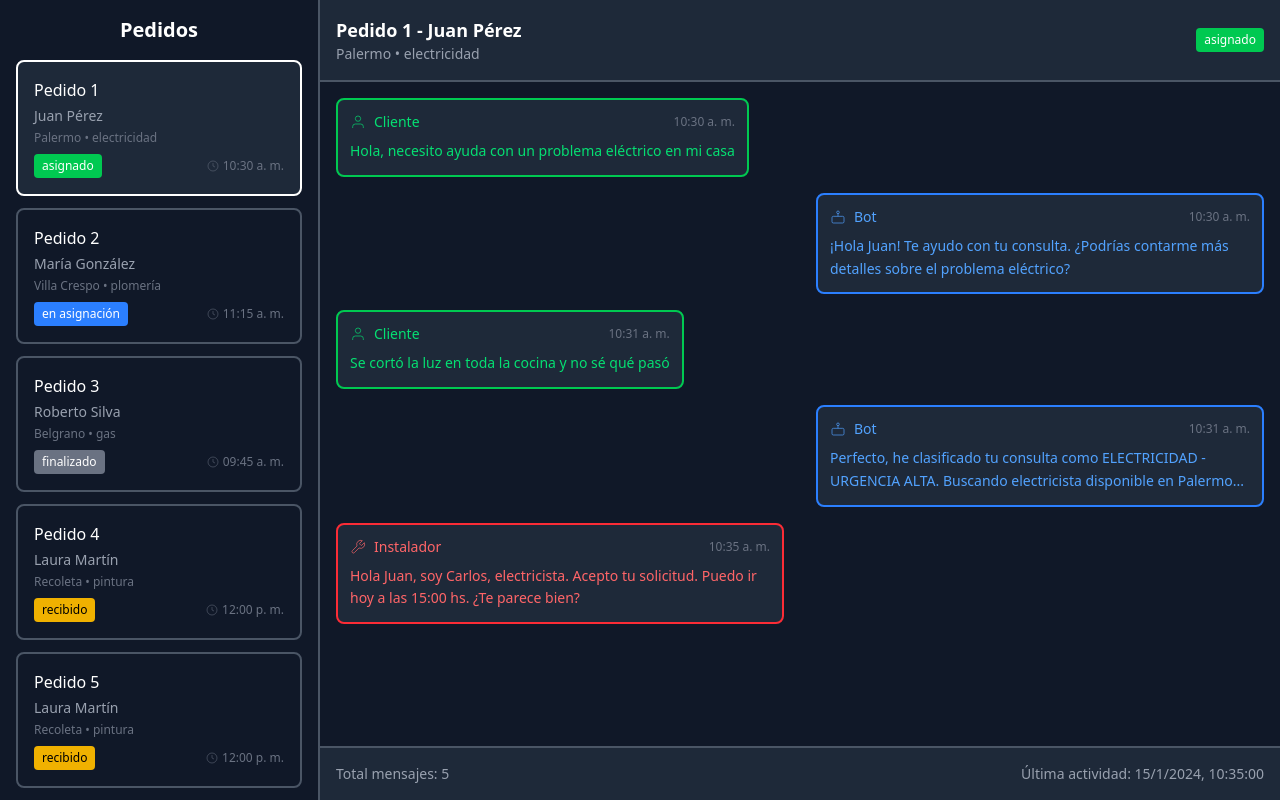
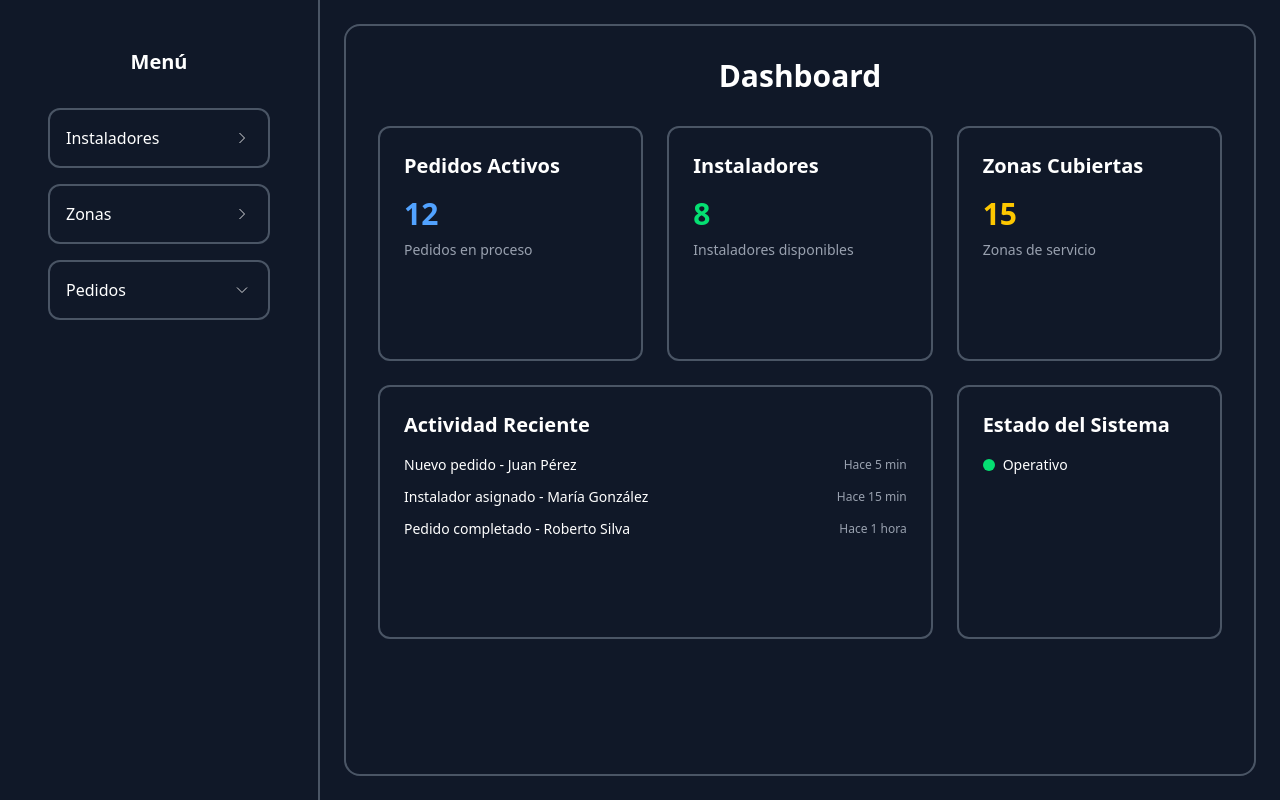
Before and after one commit to axel-torrico/osirc, a React (Vite) app: page / in a window 1280 px wide. Built offline with nearby package versions, Linux system fonts and the light colour scheme.

Commit message:
Componentes Dashboard, NavigationMenu, DashboardContent

```diff
--- a/src/App.jsx
+++ b/src/App.jsx
@@ -1,10 +1,8 @@
-import './App.css'
-import AdminMessagesView from './components/AdminMessagesView'
+import "./App.css"
+import Dashboard from "./components/Dashboard"
 
 function App() {
-  return (
-    <AdminMessagesView />
-  )
+  return <Dashboard />
 }
 
 export default App
--- a/src/components/AdminMessagesView.jsx
+++ b/src/components/AdminMessagesView.jsx
@@ -164,14 +164,10 @@ const AdminMessagesView = () => {
   const currentPedido = mockPedidos.find((p) => p.id === selectedPedido)
 
   return (
-    <div className="flex h-screen bg-gray-900 text-white">
-      <PedidosList
-        pedidos={mockPedidos}
-        selectedPedido={selectedPedido}
-        onSelectPedido={setSelectedPedido}
-      />
+    <div className="flex h-full bg-gray-900 text-white">
+      <PedidosList pedidos={mockPedidos} selectedPedido={selectedPedido} onSelectPedido={setSelectedPedido} />
 
-      <div className="flex-1 flex flex-col">
+      <div className="flex-1 flex flex-col bg-gray-900">
         <ChatHeader pedido={currentPedido} selectedPedido={selectedPedido} />
         <ChatMessages messages={selectedMessages} />
         <ChatFooter messages={selectedMessages} />
--- a/src/components/ChatMessages.jsx
+++ b/src/components/ChatMessages.jsx
@@ -56,7 +56,7 @@ function ChatMessages({ messages }) {
   }
 
   return (
-    <div className="flex-1 p-4 overflow-y-auto scrollbar-custom">
+    <div className="flex-1 p-4 overflow-y-auto scrollbar-custom bg-gray-900">
       <div className="space-y-4">
         {messages.map((message) => (
           <div key={message.id} className={`flex ${getMessageAlignment(message.sender)}`}>
--- /dev/null
+++ b/src/components/Dashboard.jsx
@@ -0,0 +1,27 @@
+"use client"
+
+import { useState } from "react"
+import NavigationMenu from "./NavigationMenu"
+import DashboardContent from "./DashboardContent"
+
+const Dashboard = () => {
+  const [activeSection, setActiveSection] = useState("dashboard")
+  const [activeSubSection, setActiveSubSection] = useState(null)
+
+  return (
+    <div className="flex h-screen bg-gray-900 text-white overflow-hidden">
+      <NavigationMenu
+        activeSection={activeSection}
+        activeSubSection={activeSubSection}
+        onSectionChange={setActiveSection}
+        onSubSectionChange={setActiveSubSection}
+      />
+
+      <div className="flex-1 p-6 bg-gray-900 overflow-hidden">
+        <DashboardContent activeSection={activeSection} activeSubSection={activeSubSection} />
+      </div>
+    </div>
+  )
+}
+
+export default Dashboard
--- /dev/null
+++ b/src/components/DashboardContent.jsx
@@ -0,0 +1,101 @@
+import AdminMessagesView from "./AdminMessagesView"
+
+const DashboardContent = ({ activeSection, activeSubSection }) => {
+  const renderContent = () => {
+    if (activeSection === "pedidos") {
+      if (activeSubSection === "Lista") {
+        return <AdminMessagesView />
+      } else if (activeSubSection === "Detalles") {
+        return (
+          <div className="flex items-center justify-center h-full">
+            <div className="text-center">
+              <h3 className="text-2xl font-bold mb-4">Detalles de Pedidos</h3>
+              <p className="text-gray-400">Vista detallada de pedidos - En desarrollo</p>
+            </div>
+          </div>
+        )
+      }
+    }
+
+    if (activeSection === "instaladores") {
+      return (
+        <div className="flex items-center justify-center h-full">
+          <div className="text-center">
+            <h3 className="text-2xl font-bold mb-4">
+              {activeSubSection ? `${activeSubSection} de Instaladores` : "Instaladores"}
+            </h3>
+            <p className="text-gray-400">Gestión de instaladores - En desarrollo</p>
+          </div>
+        </div>
+      )
+    }
+
+    if (activeSection === "zonas") {
+      return (
+        <div className="flex items-center justify-center h-full">
+          <div className="text-center">
+            <h3 className="text-2xl font-bold mb-4">{activeSubSection ? `${activeSubSection} de Zonas` : "Zonas"}</h3>
+            <p className="text-gray-400">Gestión de zonas - En desarrollo</p>
+          </div>
+        </div>
+      )
+    }
+
+    // Dashboard principal
+    return (
+      <div className="border-2 border-gray-600 rounded-2xl p-8 h-full">
+        <h1 className="text-3xl font-bold mb-8 text-center">Dashboard</h1>
+
+        <div className="grid grid-cols-1 md:grid-cols-2 lg:grid-cols-3 gap-6 h-3/4">
+          <div className="border-2 border-gray-600 rounded-xl p-6 hover:border-gray-500 transition-colors">
+            <h3 className="text-xl font-semibold mb-4">Pedidos Activos</h3>
+            <div className="text-3xl font-bold text-blue-400">12</div>
+            <p className="text-gray-400 text-sm mt-2">Pedidos en proceso</p>
+          </div>
+
+          <div className="border-2 border-gray-600 rounded-xl p-6 hover:border-gray-500 transition-colors">
+            <h3 className="text-xl font-semibold mb-4">Instaladores</h3>
+            <div className="text-3xl font-bold text-green-400">8</div>
+            <p className="text-gray-400 text-sm mt-2">Instaladores disponibles</p>
+          </div>
+
+          <div className="border-2 border-gray-600 rounded-xl p-6 hover:border-gray-500 transition-colors">
+            <h3 className="text-xl font-semibold mb-4">Zonas Cubiertas</h3>
+            <div className="text-3xl font-bold text-yellow-400">15</div>
+            <p className="text-gray-400 text-sm mt-2">Zonas de servicio</p>
+          </div>
+
+          <div className="border-2 border-gray-600 rounded-xl p-6 hover:border-gray-500 transition-colors md:col-span-2">
+            <h3 className="text-xl font-semibold mb-4">Actividad Reciente</h3>
+            <div className="space-y-3">
+              <div className="flex justify-between items-center">
+                <span className="text-sm">Nuevo pedido - Juan Pérez</span>
+                <span className="text-xs text-gray-400">Hace 5 min</span>
+              </div>
+              <div className="flex justify-between items-center">
+                <span className="text-sm">Instalador asignado - María González</span>
+                <span className="text-xs text-gray-400">Hace 15 min</span>
+              </div>
+              <div className="flex justify-between items-center">
+                <span className="text-sm">Pedido completado - Roberto Silva</span>
+                <span className="text-xs text-gray-400">Hace 1 hora</span>
+              </div>
+            </div>
+          </div>
+
+          <div className="border-2 border-gray-600 rounded-xl p-6 hover:border-gray-500 transition-colors">
+            <h3 className="text-xl font-semibold mb-4">Estado del Sistema</h3>
+            <div className="flex items-center gap-2">
+              <div className="w-3 h-3 bg-green-400 rounded-full"></div>
+              <span className="text-sm">Operativo</span>
+            </div>
+          </div>
+        </div>
+      </div>
+    )
+  }
+
+  return renderContent()
+}
+
+export default DashboardContent
--- a/src/components/Icons.jsx
+++ b/src/components/Icons.jsx
@@ -27,3 +27,15 @@ export const WrenchIcon = ({ className = "w-4 h-4" }) => (
     <path d="M14.7 6.3a1 1 0 0 0 0 1.4l1.6 1.6a1 1 0 0 0 1.4 0l3.77-3.77a6 6 0 0 1-7.94 7.94l-6.91 6.91a2.12 2.12 0 0 1-3-3l6.91-6.91a6 6 0 0 1 7.94-7.94l-3.76 3.76z"></path>
   </svg>
 )
+
+export const ChevronRightIcon = ({ className = "w-4 h-4" }) => (
+  <svg className={className} fill="none" stroke="currentColor" viewBox="0 0 24 24">
+    <polyline points="9,18 15,12 9,6"></polyline>
+  </svg>
+)
+
+export const ChevronDownIcon = ({ className = "w-4 h-4" }) => (
+  <svg className={className} fill="none" stroke="currentColor" viewBox="0 0 24 24">
+    <polyline points="6,9 12,15 18,9"></polyline>
+  </svg>
+)
--- /dev/null
+++ b/src/components/NavigationMenu.jsx
@@ -0,0 +1,100 @@
+"use client"
+
+import { ChevronRightIcon, ChevronDownIcon } from "./Icons"
+
+const NavigationMenu = ({ activeSection, activeSubSection, onSectionChange, onSubSectionChange }) => {
+  const menuItems = [
+    {
+      id: "instaladores",
+      label: "Instaladores",
+      hasArrow: true,
+    },
+    {
+      id: "zonas",
+      label: "Zonas",
+      hasArrow: true,
+    },
+    {
+      id: "pedidos",
+      label: "Pedidos",
+      hasArrow: true,
+      hasDropdown: true,
+      subItems: ["Lista", "Detalles"],
+    },
+  ]
+
+  const handleMainItemClick = (itemId, hasDropdown = false) => {
+    if (hasDropdown) {
+      // Para items con dropdown, solo expandir/colapsar
+      if (activeSection === itemId) {
+        onSectionChange("dashboard")
+        onSubSectionChange(null)
+      } else {
+        onSectionChange(itemId)
+        onSubSectionChange(null)
+      }
+    } else {
+      // Para items sin dropdown, navegar directamente
+      onSectionChange(itemId)
+      onSubSectionChange(null)
+    }
+  }
+
+  const handleSubItemClick = (subItem) => {
+    onSubSectionChange(subItem)
+  }
+
+  return (
+    <div className="w-80 border-r-2 border-gray-600 p-6 bg-gray-900 h-full overflow-hidden">
+      <div className=" p-6 h-full bg-gray-900 flex flex-col">
+        <h2 className="text-xl font-bold mb-8 text-center">Menú</h2>
+
+        <div className="space-y-4 flex-1 overflow-y-auto">
+          {menuItems.map((item) => (
+            <div key={item.id}>
+              <button
+                onClick={() => handleMainItemClick(item.id, item.hasDropdown)}
+                className={`w-full p-4 rounded-xl border-2 transition-all duration-200 hover:bg-gray-800 flex items-center justify-between ${activeSection === item.id ? "border-white bg-gray-800" : "border-gray-600 hover:border-gray-500"
+                  }`}
+              >
+                <span className="font-medium">{item.label}</span>
+                {item.hasArrow && (
+                  <>
+                    {item.hasDropdown ? (
+                      <ChevronDownIcon
+                        className={`w-5 h-5 transition-transform duration-200 ${activeSection === item.id ? "rotate-180" : ""
+                          }`}
+                      />
+                    ) : (
+                      <ChevronRightIcon className="w-5 h-5" />
+                    )}
+                  </>
+                )}
+              </button>
+
+              {/* Dropdown para pedidos */}
+              {item.hasDropdown && activeSection === item.id && item.subItems && (
+                <div className="mt-2 space-y-2">
+                  {item.subItems.map((subItem) => (
+                    <button
+                      key={subItem}
+                      onClick={() => handleSubItemClick(subItem)}
+                      className={`w-full p-3 rounded-lg border-2 transition-all duration-200 hover:bg-gray-800 text-sm ${activeSubSection === subItem
+                        ? "border-blue-400 bg-gray-800 text-blue-400"
+                        : "border-gray-600 hover:border-gray-500"
+                        }`}
+                    >
+                      {subItem}
+                    </button>
+                  ))}
+                </div>
+              )}
+            </div>
+          ))}
+        </div>
+      </div>
+    </div>
+  )
+}
+
+export default NavigationMenu
--- a/src/components/PedidosList.jsx
+++ b/src/components/PedidosList.jsx
@@ -1,19 +1,21 @@
-import React from 'react';
+"use client"
+
 import { ClockIcon } from "./Icons"
 import EstadoBadge from "./EstadoBadge"
 
 function PedidosList({ pedidos, selectedPedido, onSelectPedido }) {
   return (
-    <div className="w-80 border-r-2 border-gray-600 p-4 overflow-y-auto scrollbar-custom">
+    <div className="w-80 border-r-2 border-gray-600 bg-gray-900 flex flex-col h-full">
+      <div className="p-4 flex-shrink-0 bg-gray-900">
         <h2 className="text-xl font-bold mb-4 text-center">Pedidos</h2>
+      </div>
+      <div className="flex-1 px-4 pb-4 overflow-y-auto scrollbar-custom bg-gray-900">
         <div className="space-y-3">
           {pedidos.map((pedido) => (
             <button
               key={pedido.id}
               onClick={() => onSelectPedido(pedido.id)}
-            className={`w-full p-4 rounded-lg border-2 transition-all duration-200 hover:bg-gray-800 text-left ${selectedPedido === pedido.id
-              ? "border-white bg-gray-800"
-              : "border-gray-600 hover:border-gray-500"
+              className={`w-full p-4 rounded-lg border-2 transition-all duration-200 hover:bg-gray-800 text-left ${selectedPedido === pedido.id ? "border-white bg-gray-800" : "border-gray-600 hover:border-gray-500"
                 }`}
             >
               <div className="font-medium mb-1">Pedido {pedido.id}</div>
@@ -35,7 +37,8 @@ function PedidosList({ pedidos, selectedPedido, onSelectPedido }) {
           ))}
         </div>
       </div>
+    </div>
   )
 }
 
-export default PedidosList;
+export default PedidosList
```
Lines whose indentation alone changed are shown as unchanged.
